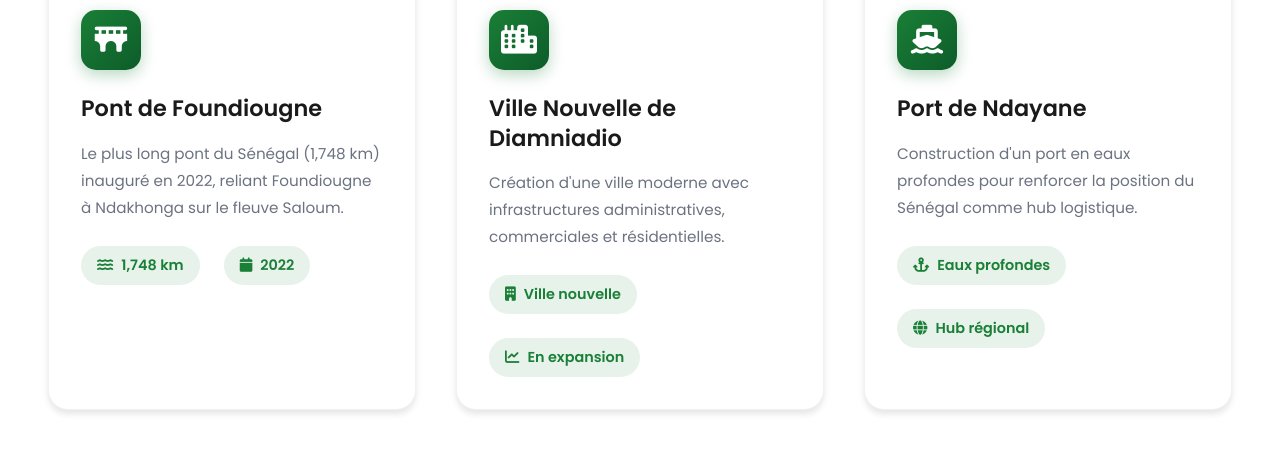
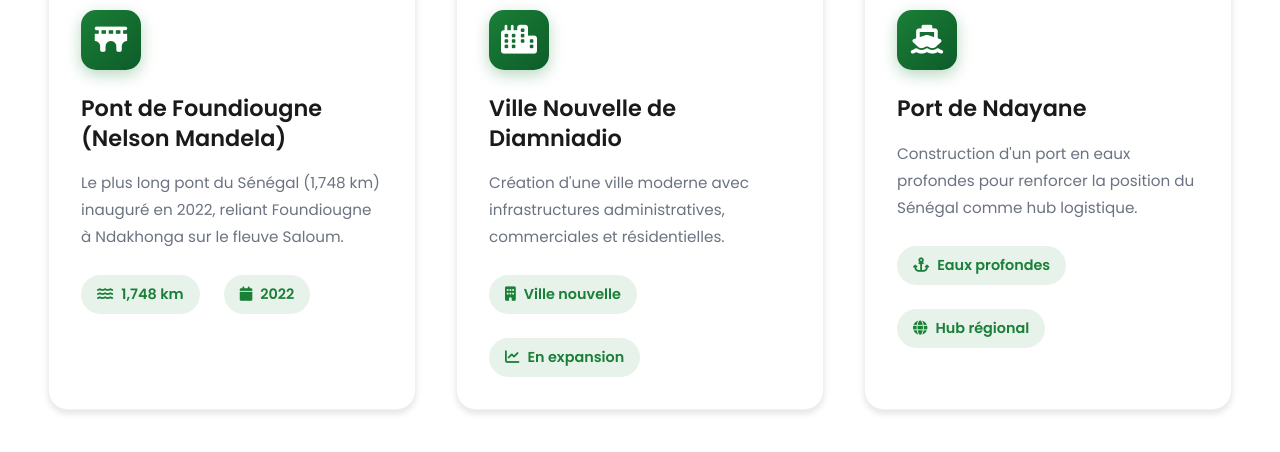
Before and after one commit to CABS77/macky-sall-realisations, a plain HTML site: page index.html in a window 1280 px wide. Shown: the part 3297-3749 px from the top of the page. Drawn offline with Linux system fonts and the light colour scheme.

Commit message:
Ajout photo officielle Pont de Foundiougne (Nelson Mandela) depuis Sococim

```diff
--- a/index.html
+++ b/index.html
@@ -136,12 +136,12 @@
                 </div>
                 <div class="achievement-card">
                     <div class="card-image">
-                        <img src="https://images.unsplash.com/photo-1558618666-fcd25c85cd64?w=800&q=80" alt="Pont de Foundiougne">
+                        <img src="https://www.sococim.com/sites/default/files/styles/image_header_pleine_largeur_696x521/public/2024-02/Le%20Pont%20de%20Foundiougne%20_%20%20Nelson%20Mandela%20H600%20x%20L1392.jpg?itok=OgbvaQA4" alt="Pont de Foundiougne Nelson Mandela">
                         <div class="card-overlay"></div>
                     </div>
                     <div class="card-content">
                         <div class="achievement-icon"><i class="fas fa-bridge"></i></div>
-                        <h3>Pont de Foundiougne</h3>
+                        <h3>Pont de Foundiougne (Nelson Mandela)</h3>
                         <p>Le plus long pont du Sénégal (1,748 km) inauguré en 2022, reliant Foundiougne à Ndakhonga sur le fleuve Saloum.</p>
                         <div class="card-stats">
                             <span><i class="fas fa-water"></i> 1,748 km</span>
```
